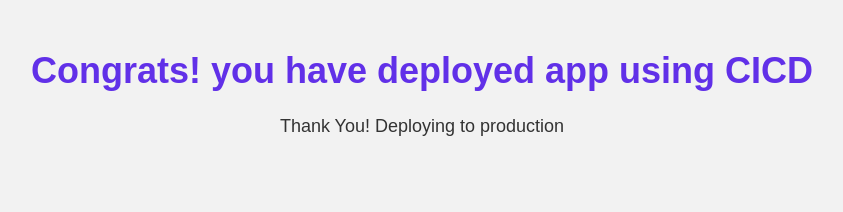
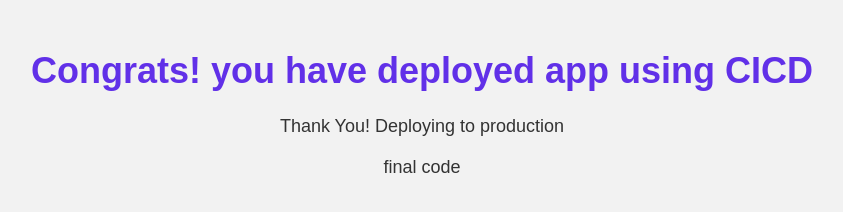
Before and after one commit to zahidkumar/AWS-CICD, a plain HTML site: page index.html in a window 1280 px wide. Shown: the whole page, without its empty margins (218-1061 px from the left). Drawn offline with Linux system fonts and the light colour scheme.

Commit message:
Update index.html

```diff
--- a/index.html
+++ b/index.html
@@ -24,5 +24,6 @@
   <body>
     <h1>Congrats! you have deployed app using CICD</h1>
     <p>Thank You! Deploying to production</p>
+    <p>final code</p>
   </body>
 </html>
```
